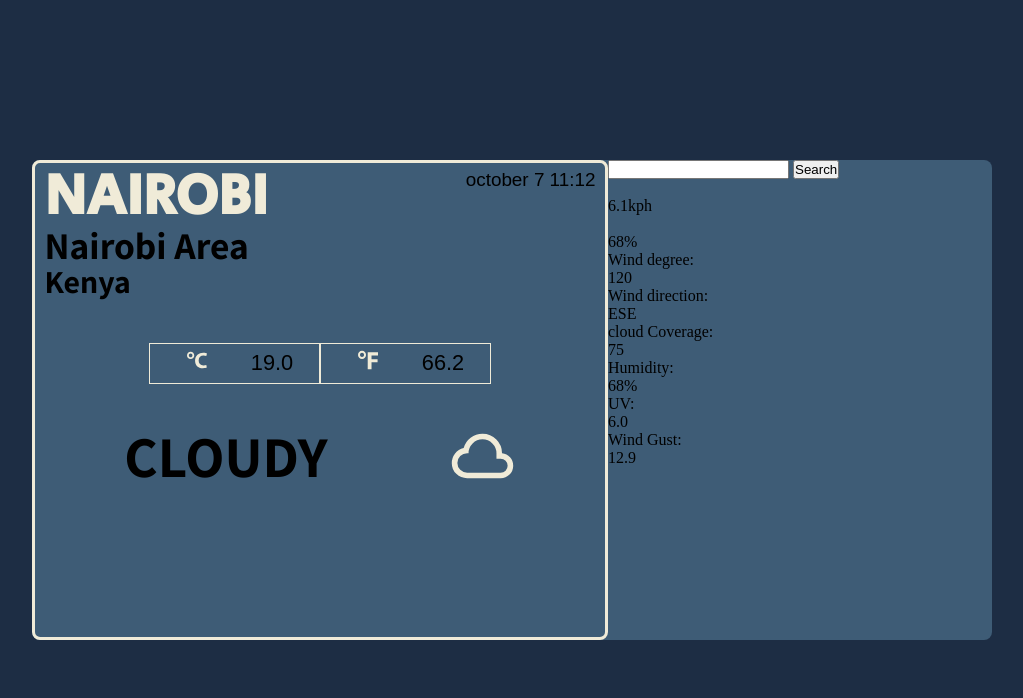
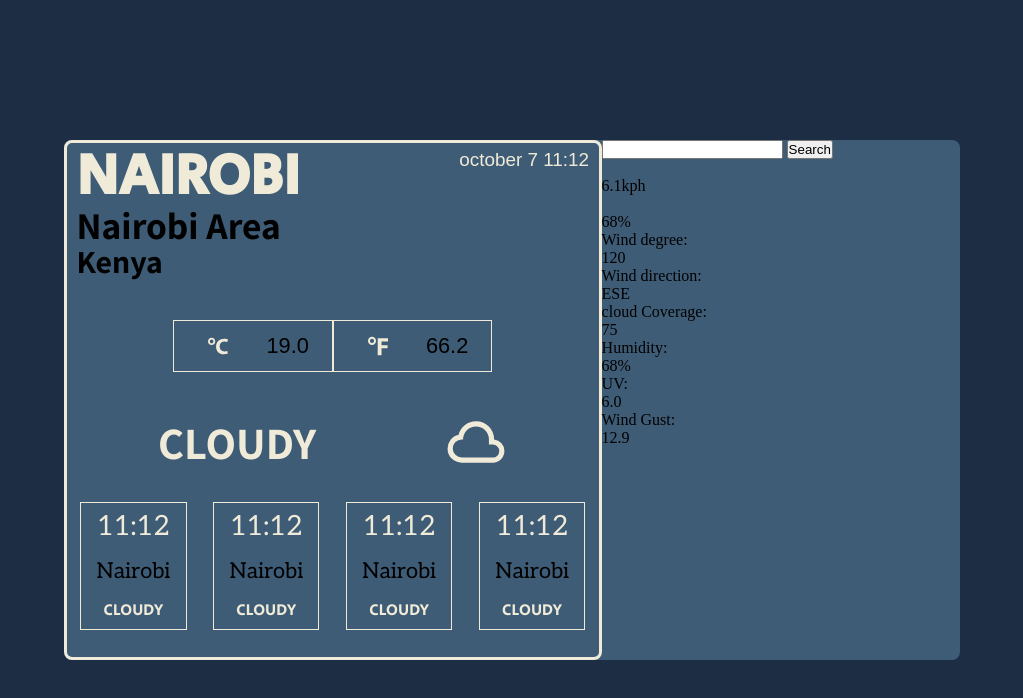
Before and after one commit to symonogwe/Weather-App, a website built with webpack: page src/template.html in a window 1280 px wide. Shown: the whole page, without its empty margins (128-1151 px from the left). Built offline with nearby package versions, Linux system fonts and the light colour scheme; a web font is replaced by a local one.

Commit message:
Create left weather section & Add styles

```diff
--- a/src/Styles/styles.css
+++ b/src/Styles/styles.css
@@ -39,8 +39,8 @@ body {
 }
 
 #general-weather-container {
-  width: 75%;
-  height: 60%;
+  height: 65%;
+  width: 70%;
   display: grid;
   grid-template-columns: 1.5fr 1fr;
   background-color: var(--sub-base-color);
@@ -51,7 +51,6 @@ body {
 
 .left-weather-info {
   border: 3px solid var(--text-color);
-  /* position: relative; */
   border-radius: 0.5em;
 }
 
@@ -83,6 +82,7 @@ body {
 
 .location-time {
   padding: var(--base-padding);
+  color: var(--text-color);
 }
 
 .location-time-txt {
@@ -91,12 +91,13 @@ body {
 }
 
 .temp-container {
+  height: 10%;
   display: grid;
   justify-items: center;
+  margin-top: 7%;
 }
 
 .temperature-info {
-  margin-top: 7%;
   width: 60%;
   display: flex;
   justify-content: center;
@@ -108,6 +109,7 @@ body {
   display: grid;
   grid-template-columns: 1fr 1fr;
   justify-items: center;
+  align-items: center;
   padding: var(--base-padding);
 }
 
@@ -125,6 +127,7 @@ body {
 }
 
 .location-weather-data {
+  height: 15%;
   margin-top: 6%;
   display: grid;
   justify-items: center;
@@ -134,11 +137,13 @@ body {
   width: 90%;
   display: flex;
   justify-content: space-around;
+  align-items: center;
 }
 
 .weather-txt {
-  font-size: var(--base-h1-fs);
+  font-size: calc(1.6rem + 1.5vw);
   font-family: var(--base-h2-ff);
+  color: var(--text-color);
 }
 
 .weather-icon-big {
@@ -148,6 +153,51 @@ body {
     brightness(106%) contrast(88%);
 }
 
+.location-prediction-container {
+  margin-top: 4%;
+  height: 25%;
+  width: 100%;
+  display: flex;
+  justify-content: space-around;
+}
+
+.prediction-container-1,
+.prediction-container-2,
+.prediction-container-3,
+.prediction-container-4 {
+  border: 1.5px solid var(--text-color);
+  width: 20%;
+  display: grid;
+  justify-items: center;
+  align-items: center;
+}
+
+.prediction-time-1,
+.prediction-time-2,
+.prediction-time-3,
+.prediction-time-4 {
+  font-size: calc(1.1rem + 0.8vw);
+  font-family: "Aleo";
+  color: var(--text-color);
+}
+
+.prediction-location-1,
+.prediction-location-2,
+.prediction-location-3,
+.prediction-location-4 {
+  font-size: calc(0.8rem + 0.7vw);
+  font-family: "Aleo";
+}
+
+.prediction-weather-1,
+.prediction-weather-2,
+.prediction-weather-3,
+.prediction-weather-4 {
+  font-size: calc(0.6rem + 0.5vw);
+  font-family: var(--base-h1-ff);
+  color: var(--text-color);
+}
+
 /* RIGHT WEATHER INFO */
 
 .right-weather-info {
--- a/src/template.html
+++ b/src/template.html
@@ -35,6 +35,28 @@
           <div class="location-weather">
             <h3 class="weather-txt">CLOUDY</h3>
             <img src="" alt="" class="weather-icon-big" />
+          </div>
+        </div>
+        <div class="location-prediction-container">
+          <div class="prediction-container-1">
+            <p class="prediction-time-1">11:12</p>
+            <p class="prediction-location-1">Nairobi</p>
+            <p class="prediction-weather-1">CLOUDY</p>
+          </div>
+          <div class="prediction-container-2">
+            <p class="prediction-time-2">11:12</p>
+            <p class="prediction-location-2">Nairobi</p>
+            <p class="prediction-weather-2">CLOUDY</p>
+          </div>
+          <div class="prediction-container-3">
+            <p class="prediction-time-3">11:12</p>
+            <p class="prediction-location-3">Nairobi</p>
+            <p class="prediction-weather-3">CLOUDY</p>
+          </div>
+          <div class="prediction-container-4">
+            <p class="prediction-time-4">11:12</p>
+            <p class="prediction-location-4">Nairobi</p>
+            <p class="prediction-weather-4">CLOUDY</p>
           </div>
         </div>
       </div>
```
